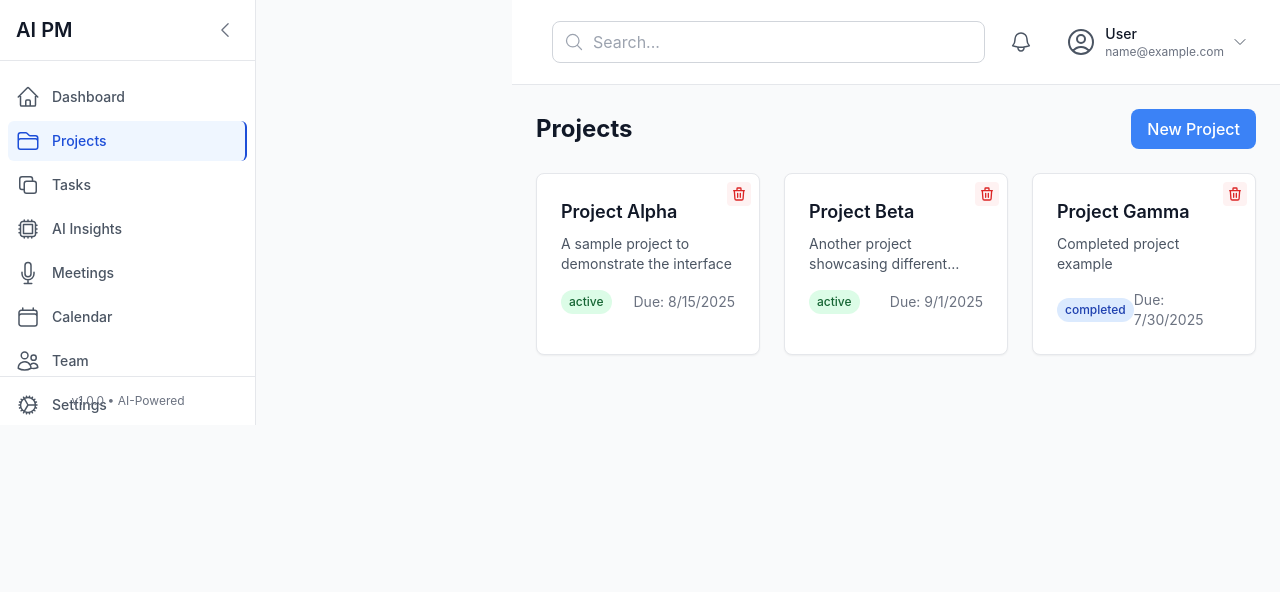
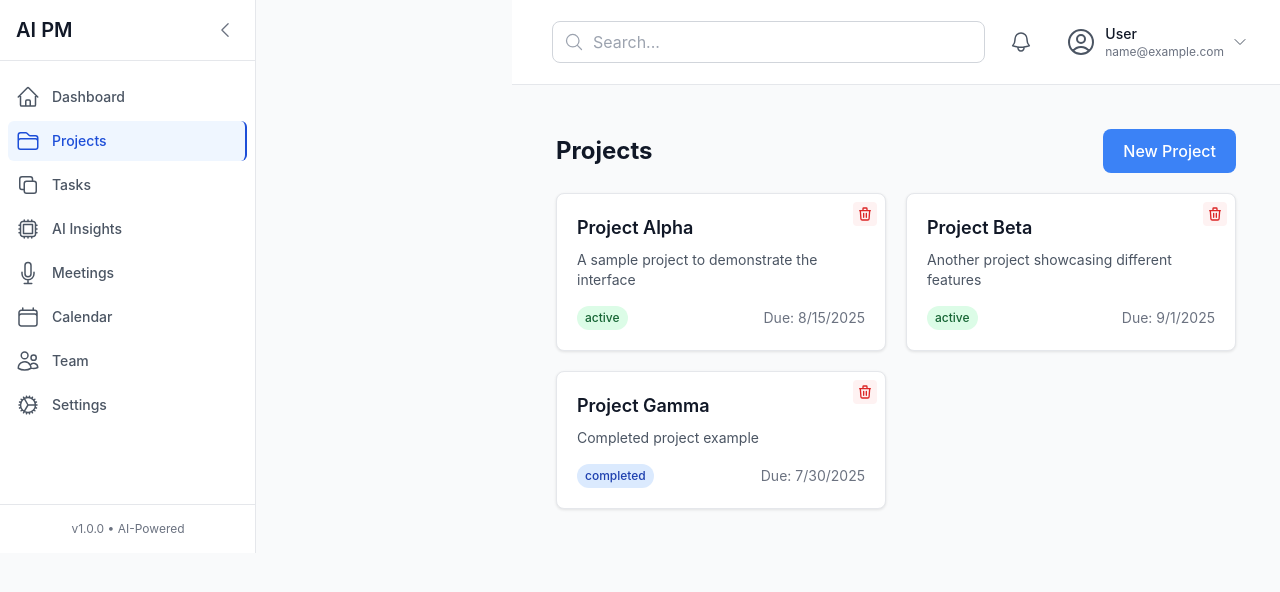
Before and after one commit to vipervv3/obtaskai-project-manager, a React (Create React App) app in the folder client/: page /projects in a window 1280 px wide. Both pictures are taken after typing "name@example.com", "Sample123" into the empty fields and a click on the button "Sign in". Shown: the top 592 px of the page. Built offline with nearby package versions, Linux system fonts and the light colour scheme; no server answers.

Commit message:
Simplify Projects UI with inline styles and add debug logging

```diff
--- a/client/src/pages/Projects/Projects.tsx
+++ b/client/src/pages/Projects/Projects.tsx
@@ -68,36 +68,51 @@ const Projects: React.FC = () => {
     }
   };
 
+  console.log('Projects rendering, projects:', projects);
+  console.log('ShowCreateModal:', showCreateModal);
+
   return (
-    <div className="space-y-6">
-      <div className="flex items-center justify-between">
-        <h1 className="text-xl sm:text-2xl font-bold text-gray-900">Projects</h1>
+    <div style={{ padding: '20px' }}>
+      <div style={{ display: 'flex', justifyContent: 'space-between', alignItems: 'center', marginBottom: '20px' }}>
+        <h1 style={{ fontSize: '24px', fontWeight: 'bold' }}>Projects</h1>
         <button
           onClick={() => setShowCreateModal(true)}
           style={{
             backgroundColor: '#3b82f6',
             color: 'white',
-            padding: '8px 16px',
+            padding: '10px 20px',
             borderRadius: '8px',
             border: 'none',
             fontWeight: '500',
-            cursor: 'pointer'
+            cursor: 'pointer',
+            fontSize: '16px'
           }}
-          onMouseOver={(e) => e.target.style.backgroundColor = '#2563eb'}
-          onMouseOut={(e) => e.target.style.backgroundColor = '#3b82f6'}
         >
           New Project
         </button>
       </div>
 
       {loading ? (
-        <div className="flex justify-center py-12">
-          <div className="animate-spin rounded-full h-8 w-8 border-b-2 border-primary-600"></div>
+        <div style={{ display: 'flex', justifyContent: 'center', padding: '48px' }}>
+          <div style={{
+            width: '32px',
+            height: '32px',
+            border: '3px solid #e5e7eb',
+            borderTopColor: '#3b82f6',
+            borderRadius: '50%',
+            animation: 'spin 1s linear infinite'
+          }}></div>
         </div>
       ) : projects.length === 0 ? (
-        <div className="card text-center py-12">
-          <h3 className="text-lg font-medium text-gray-900 mb-2">No projects yet</h3>
-          <p className="text-gray-600 mb-4">Create your first project to get started</p>
+        <div style={{
+          backgroundColor: 'white',
+          textAlign: 'center',
+          padding: '48px',
+          borderRadius: '8px',
+          border: '1px solid #e5e7eb'
+        }}>
+          <h3 style={{ fontSize: '18px', fontWeight: '500', marginBottom: '8px' }}>No projects yet</h3>
+          <p style={{ color: '#6b7280', marginBottom: '16px' }}>Create your first project to get started</p>
           <button
             onClick={() => setShowCreateModal(true)}
             style={{
@@ -114,11 +129,19 @@ const Projects: React.FC = () => {
           </button>
         </div>
       ) : (
-        <div className="grid grid-cols-1 md:grid-cols-2 lg:grid-cols-3 gap-6">
+        <div style={{ display: 'grid', gridTemplateColumns: 'repeat(auto-fill, minmax(300px, 1fr))', gap: '20px' }}>
           {projects.map((project) => (
             <div
               key={project.id}
-              className="card hover:shadow-lg transition-shadow relative group"
+              style={{
+                backgroundColor: 'white',
+                borderRadius: '8px',
+                padding: '20px',
+                boxShadow: '0 1px 3px rgba(0,0,0,0.1)',
+                position: 'relative',
+                border: '1px solid #e5e7eb',
+                cursor: 'pointer'
+              }}
             >
               <div
                 onClick={() => handleProjectClick(project.id)}
```
